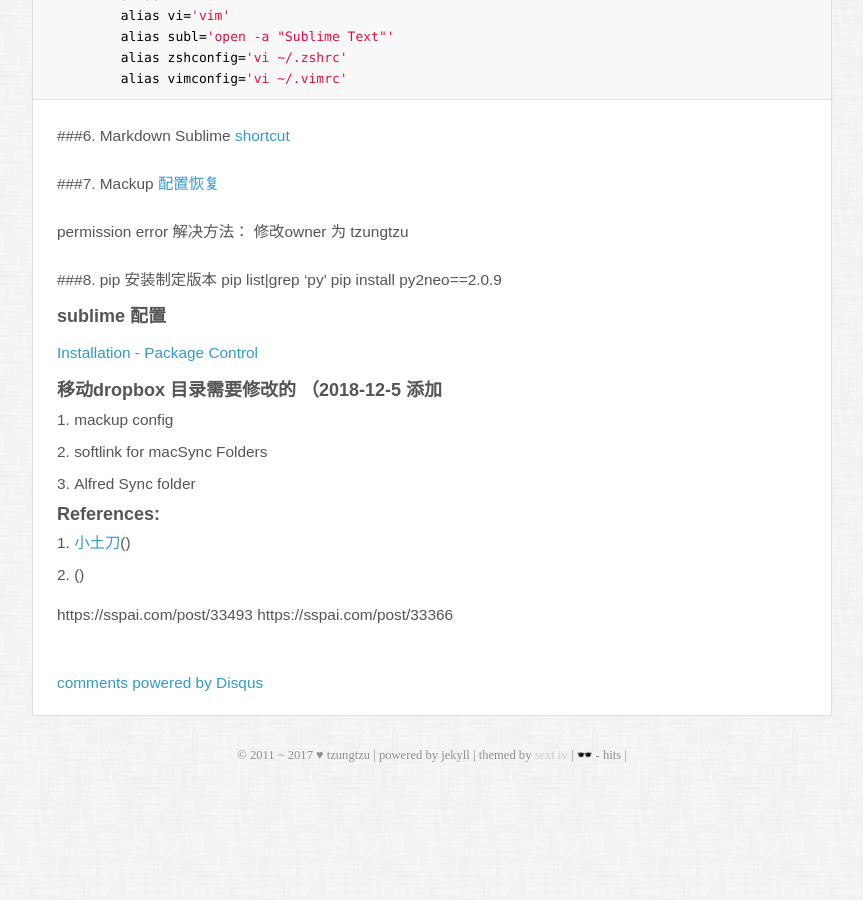
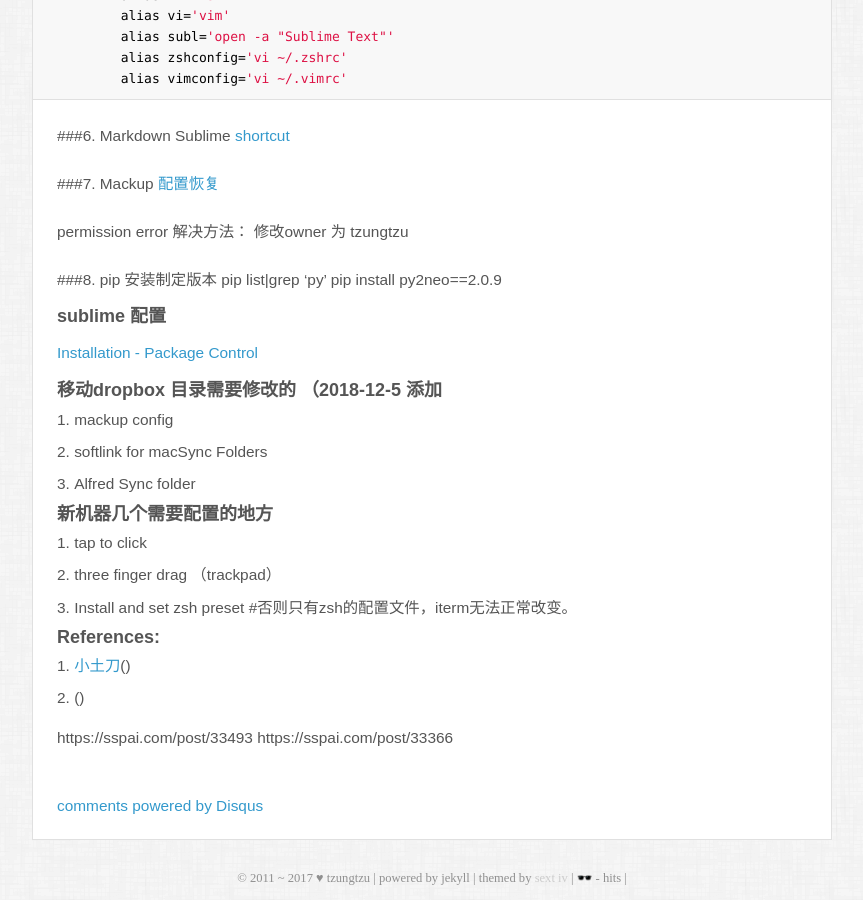
Before and after one commit to tzungtzu/tzungtzu.github.io, a Jekyll site: the page built from blog/_posts/Technology/2017-07-29-mac-setting.md, in a window 1280 px wide and 900 px high, scrolled down 2486 px. Shown: the whole window, without its empty margins (208-1071 px from the left). Built offline with Jekyll 4.4.1, drawn with Linux system fonts in a browser that asks for light colours; some web fonts are replaced; comment, search, counter and statistics services are not loaded; before the commit the page ends 3263 px from its top, so only the background shows below that.

Commit message:
update mac settings

```diff
--- a/blog/_posts/Technology/2017-07-29-mac-setting.md
+++ b/blog/_posts/Technology/2017-07-29-mac-setting.md
@@ -140,6 +140,12 @@ permission error 解决方法： 修改owner 为 tzungtzu
 2. softlink for macSync Folders
 3. Alfred Sync folder
 
+### 新机器几个需要配置的地方
+
+1. tap to click
+2. three finger drag （trackpad）
+3. Install and set zsh preset #否则只有zsh的配置文件，iterm无法正常改变。
+
 
 ### References:
 1. [小土刀][3]()
```
